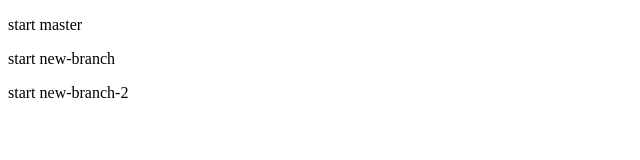
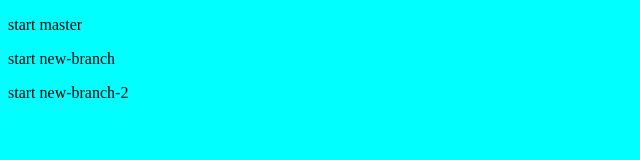
Before and after one commit to kochutyu/git-test, a plain HTML site: page index.html in a window 1280 px wide. Shown: the whole page, without its empty margins (0-640 px from the left). Drawn offline with Linux system fonts and the light colour scheme.

Commit message:
git add .

```diff
--- a/index.html
+++ b/index.html
@@ -5,12 +5,14 @@
     <meta charset="UTF-8">
     <meta name="viewport" content="width=device-width, initial-scale=1.0">
     <title>GIT</title>
+    <link rel="stylesheet" href="style.css">
 </head>
 
 <body>
     <p>start master</p>
     <p>start new-branch</p>
     <p>start new-branch-2</p>
+    <p></p>
 </body>
 
 </html>
--- /dev/null
+++ b/style.css
@@ -0,0 +1,6 @@
+body,
+html {
+    height: 100%;
+    width: 100%;
+    background-color: aqua;
+}
```
